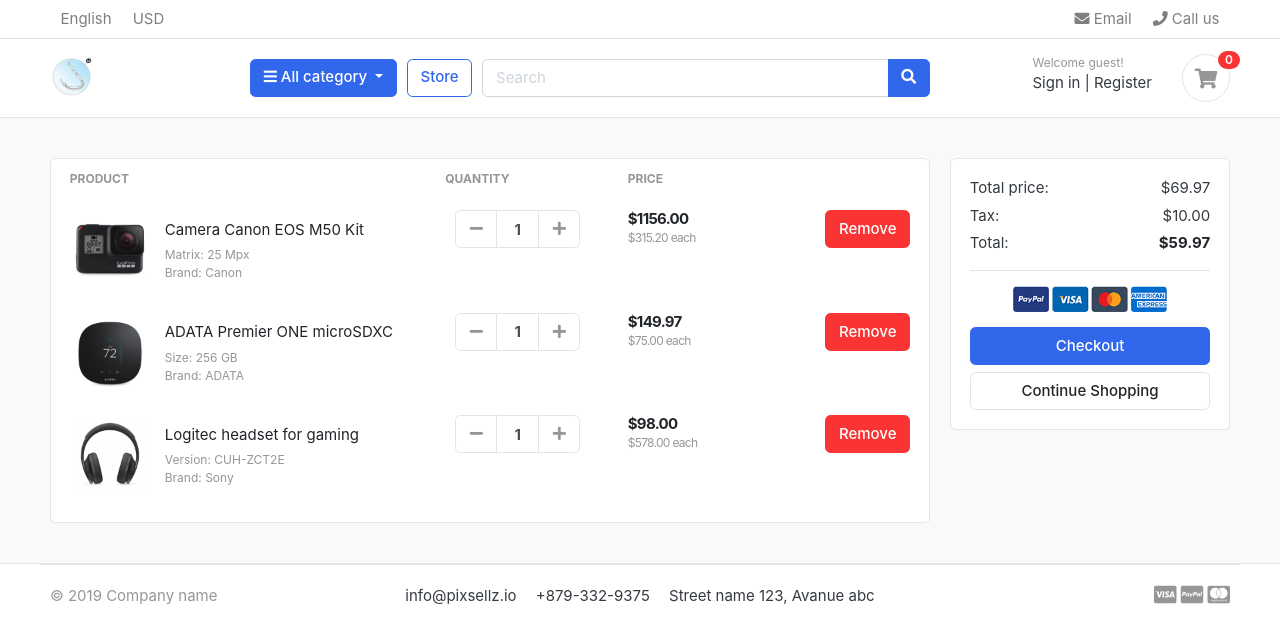
After one commit to marequest/eCommerceDjango, a Django app: template templates/store/cart.html in a window 1280 px wide. The commit adds this page. Shown: the top 644 px of the page. Run offline with Django 5.2, Linux system fonts and the light colour scheme; the template is opened without the code that fills it, so the values that code supplies are empty; some libraries are stand-ins or nearby versions; some web fonts are replaced.

Commit message:
Added static cart and model

```diff
--- a/ecommerce/settings.py
+++ b/ecommerce/settings.py
@@ -40,6 +40,7 @@
     'category',
     'accounts',
     'store',
+    'carts',
 ]
 
 MIDDLEWARE = [
--- a/ecommerce/urls.py
+++ b/ecommerce/urls.py
@@ -23,4 +23,5 @@
     path('admin/', admin.site.urls),
     path('', views.home, name='home'),
     path('store/', include('store.urls')),
+    path('cart/', include('carts.urls')),
 ] + static(settings.MEDIA_URL, document_root=settings.MEDIA_ROOT)
--- /dev/null
+++ b/templates/store/cart.html
@@ -0,0 +1,166 @@
+{% extends 'base.html' %}
+{% load static %}
+
+
+{% block content %}
+
+<section class="section-content padding-y bg">
+<div class="container">
+
+<!-- ============================ COMPONENT 1 ================================= -->
+
+<div class="row">
+	<aside class="col-lg-9">
+<div class="card">
+<table class="table table-borderless table-shopping-cart">
+<thead class="text-muted">
+<tr class="small text-uppercase">
+  <th scope="col">Product</th>
+  <th scope="col" width="120">Quantity</th>
+  <th scope="col" width="120">Price</th>
+  <th scope="col" class="text-right" width="200"> </th>
+</tr>
+</thead>
+<tbody>
+<tr>
+	<td>
+		<figure class="itemside align-items-center">
+			<div class="aside"><img src="{% static './images/items/11.jpg' %}" class="img-sm"></div>
+			<figcaption class="info">
+				<a href="#" class="title text-dark">Camera Canon EOS M50 Kit</a>
+				<p class="text-muted small">Matrix: 25 Mpx <br> Brand: Canon</p>
+			</figcaption>
+		</figure>
+	</td>
+	<td>
+		<!-- col.// -->
+					<div class="col">
+						<div class="input-group input-spinner">
+							<div class="input-group-prepend">
+							<button class="btn btn-light" type="button" id="button-plus"> <i class="fa fa-minus"></i> </button>
+							</div>
+							<input type="text" class="form-control"  value="1">
+							<div class="input-group-append">
+							<button class="btn btn-light" type="button" id="button-minus"> <i class="fa fa-plus"></i> </button>
+							</div>
+						</div> <!-- input-group.// -->
+					</div> <!-- col.// -->
+	</td>
+	<td>
+		<div class="price-wrap">
+			<var class="price">$1156.00</var>
+			<small class="text-muted"> $315.20 each </small>
+		</div> <!-- price-wrap .// -->
+	</td>
+	<td class="text-right">
+	<a href="" class="btn btn-danger"> Remove</a>
+	</td>
+</tr>
+<tr>
+	<td>
+		<figure class="itemside align-items-center">
+			<div class="aside"><img src="{% static './images/items/10.jpg' %}" class="img-sm"></div>
+			<figcaption class="info">
+				<a href="#" class="title text-dark">ADATA Premier ONE microSDXC</a>
+				<p class="text-muted small">Size: 256 GB  <br> Brand: ADATA </p>
+			</figcaption>
+		</figure>
+	</td>
+	<td>
+		<!-- col.// -->
+					<div class="col">
+						<div class="input-group input-spinner">
+							<div class="input-group-prepend">
+							<button class="btn btn-light" type="button" id="button-plus"> <i class="fa fa-minus"></i> </button>
+							</div>
+							<input type="text" class="form-control"  value="1">
+							<div class="input-group-append">
+							<button class="btn btn-light" type="button" id="button-minus"> <i class="fa fa-plus"></i> </button>
+							</div>
+						</div> <!-- input-group.// -->
+					</div> <!-- col.// -->
+	</td>
+	<td>
+		<div class="price-wrap">
+			<var class="price">$149.97</var>
+			<small  class="text-muted"> $75.00 each </small>
+		</div> <!-- price-wrap .// -->
+	</td>
+	<td class="text-right">
+	<a href="" class="btn btn-danger"> Remove</a>
+	</td>
+</tr>
+<tr>
+	<td>
+		<figure class="itemside align-items-center">
+			<div class="aside"><img src="{% static './images/items/9.jpg' %}" class="img-sm"></div>
+			<figcaption class="info">
+				<a href="#" class="title text-dark">Logitec headset for gaming</a>
+				<p class="small text-muted">Version: CUH-ZCT2E  <br> Brand: Sony</p>
+			</figcaption>
+		</figure>
+	</td>
+	<td>
+		<!-- col.// -->
+					<div class="col">
+						<div class="input-group input-spinner">
+							<div class="input-group-prepend">
+							<button class="btn btn-light" type="button" id="button-plus"> <i class="fa fa-minus"></i> </button>
+							</div>
+							<input type="text" class="form-control"  value="1">
+							<div class="input-group-append">
+							<button class="btn btn-light" type="button" id="button-minus"> <i class="fa fa-plus"></i> </button>
+							</div>
+						</div> <!-- input-group.// -->
+					</div> <!-- col.// -->
+	</td>
+	<td>
+		<div class="price-wrap">
+			<var class="price">$98.00</var>
+			<small class="text-muted"> $578.00 each</small>
+		</div> <!-- price-wrap .// -->
+	</td>
+	<td class="text-right">
+		<a href="" class="btn btn-danger"> Remove</a>
+	</td>
+</tr>
+</tbody>
+</table>
+</div> <!-- card.// -->
+
+	</aside> <!-- col.// -->
+	<aside class="col-lg-3">
+
+		<div class="card">
+		<div class="card-body">
+			<dl class="dlist-align">
+			  <dt>Total price:</dt>
+			  <dd class="text-right">$69.97</dd>
+			</dl>
+			<dl class="dlist-align">
+			  <dt>Tax:</dt>
+			  <dd class="text-right"> $10.00</dd>
+			</dl>
+			<dl class="dlist-align">
+			  <dt>Total:</dt>
+			  <dd class="text-right text-dark b"><strong>$59.97</strong></dd>
+			</dl>
+			<hr>
+			<p class="text-center mb-3">
+				<img src="{% static './images/misc/payments.png' %}" height="26">
+			</p>
+			<a href="./place-order.html" class="btn btn-primary btn-block"> Checkout </a>
+			<a href="./store.html" class="btn btn-light btn-block">Continue Shopping</a>
+		</div> <!-- card-body.// -->
+		</div> <!-- card.// -->
+
+</aside> <!-- col.// -->
+
+
+</div> <!-- row.// -->
+<!-- ============================ COMPONENT 1 END .// ================================= -->
+
+</div> <!-- container .//  -->
+</section>
+
+{% endblock %}
--- a/templates/store/product_details.html
+++ b/templates/store/product_details.html
@@ -72,7 +72,7 @@
     {% if product.stock <= 0 %}
         <h5 class="text-danger">Out of Stock</h5>
         {% else %}
-	<a href="./product-detail.html" class="btn  btn-primary"> <span class="text">Add to cart</span> <i class="fas fa-shopping-cart"></i>  </a>
+	<a href="{% url 'add_cart' product.id %}" class="btn  btn-primary"> <span class="text">Add to cart</span> <i class="fas fa-shopping-cart"></i>  </a>
 </article> <!-- product-info-aside .// -->
             {% endif %}
 		</main> <!-- col.// -->
```
Also changed, not shown: carts/urls.py (added, +8 -0 lines), carts/migrations/__init__.py (added), templates/store/store.html (line endings or trailing spaces).
